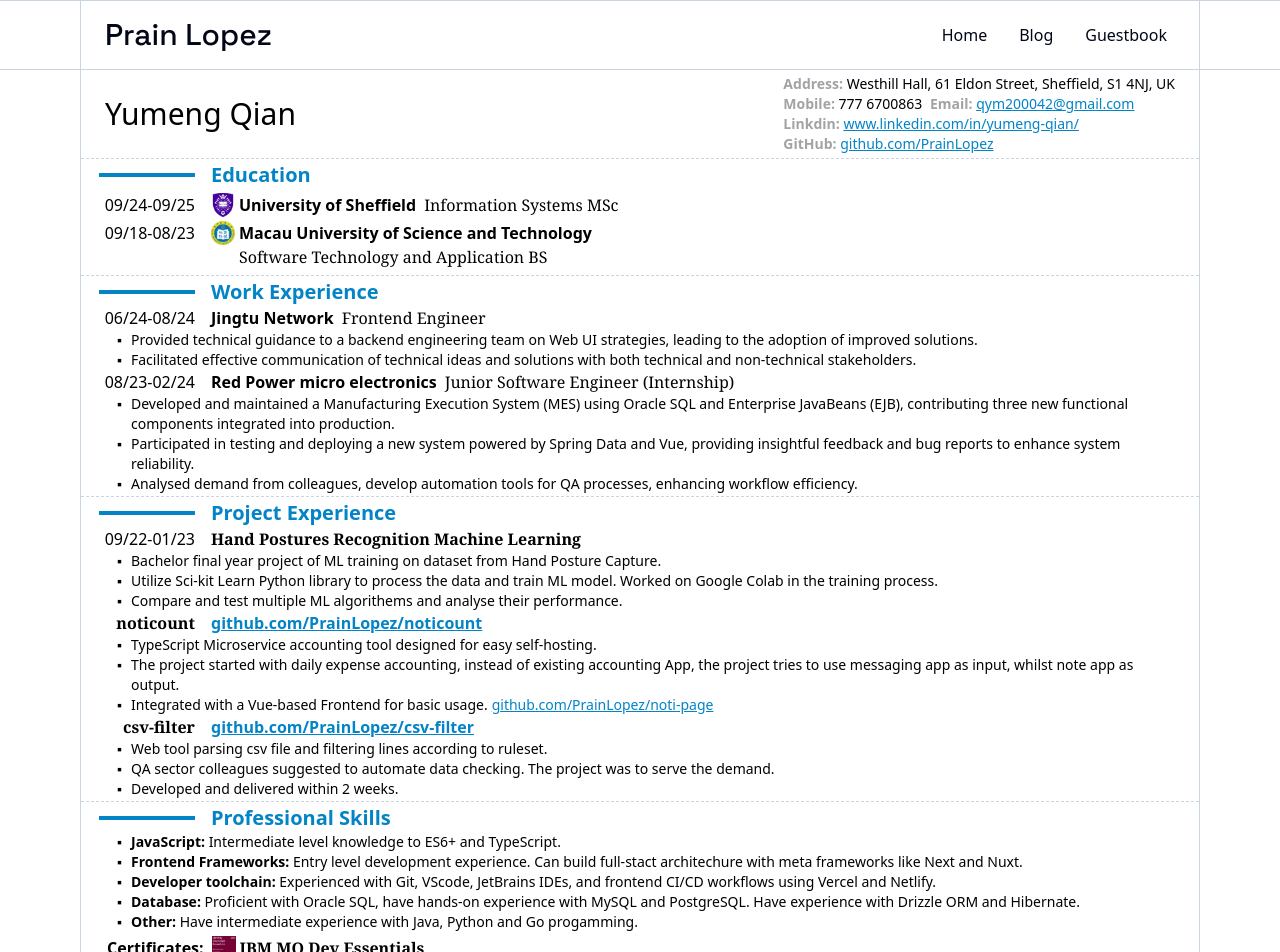
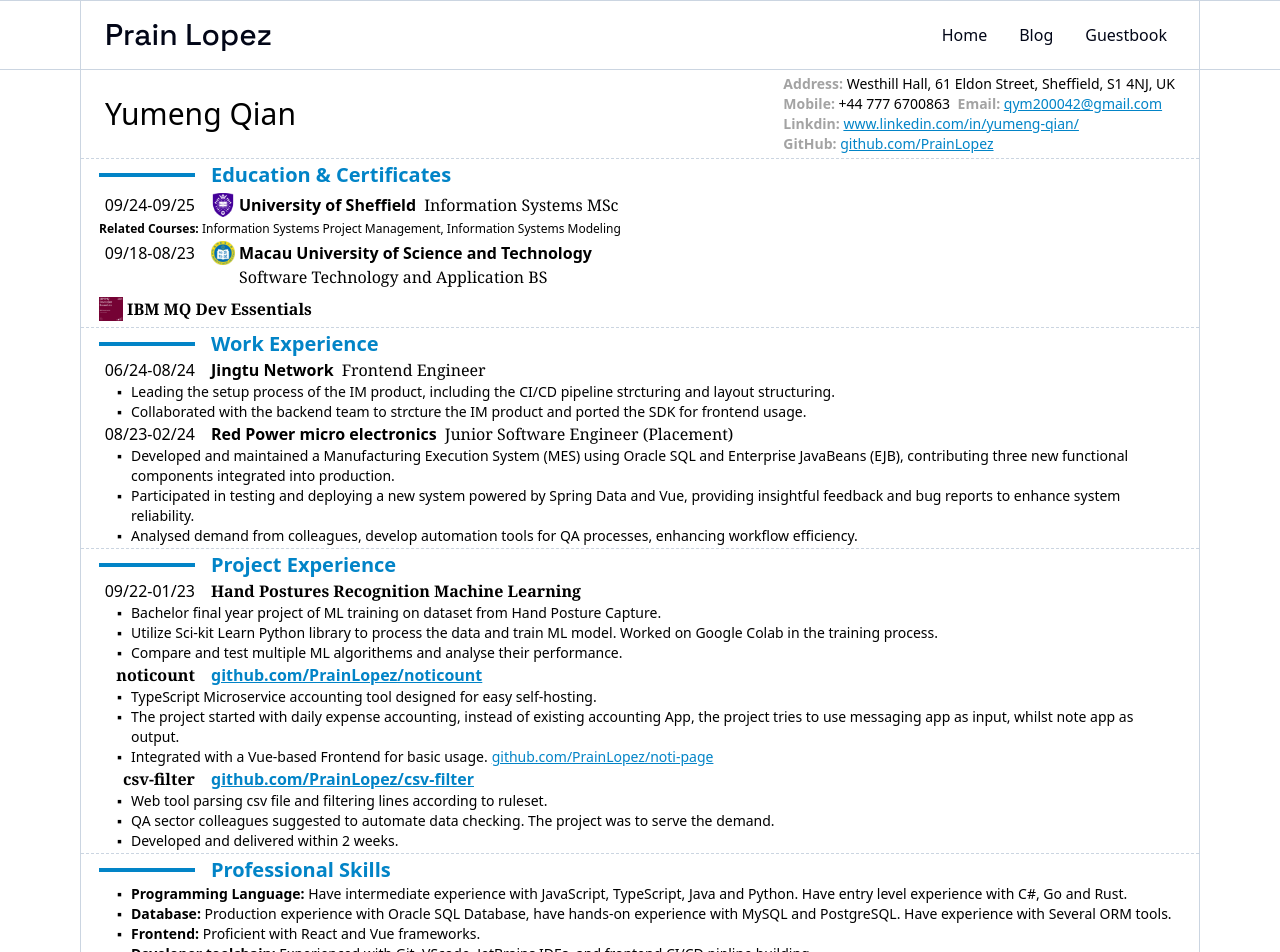
Before and after one commit to PrainLopez/prainfolio, a Next.js app: page /resume/en-gb in a window 1280 px wide. Shown: the top 952 px of the page. Built offline with nearby package versions, Linux system fonts and the light colour scheme.

Commit message:
resume tailorting

```diff
--- a/app/(public)/(resume)/resume/en-gb/page.tsx
+++ b/app/(public)/(resume)/resume/en-gb/page.tsx
@@ -17,7 +17,7 @@ function EnResume() {
             <span className="ml-1 font-semibold text-neutral-400">
               Mobile:{" "}
             </span>
-            777 6700863{" "}
+            +44 777 6700863{" "}
             <span className="ml-1 font-semibold text-neutral-400">Email: </span>
             <a className="cont-anchor" href="mailto:qym200042@gmail.com">
               qym200042@gmail.com
@@ -45,7 +45,9 @@ function EnResume() {
         </ul>
       </div>
       <div className="sections-yframe border-dashed p-0.5">
-        <h1 className={`cont-heading ${styles.heading} py-0`}>Education</h1>
+        <h1 className={`cont-heading ${styles.heading} py-0`}>
+          Education & Certificates
+        </h1>
 
         <p className="cont-content my-1 flex flex-row">
           <span className="mr-4 flex w-[6rem] justify-end">09/24-09/25</span>
@@ -59,6 +61,15 @@ function EnResume() {
           <span className="font-semibold">University of Sheffield</span>
           <span className="my-0 ml-2 font-serif">Information Systems MSc</span>
         </p>
+        <ul className="cont-content">
+          <li className="text-xs font-semibold">
+            {"Related Courses: "}
+            <span className="font-normal">
+              Information Systems Project Management, Information Systems
+              Modeling
+            </span>
+          </li>
+        </ul>
         <p className="cont-content my-1 flex flex-row align-baseline">
           <span className="mr-4 flex w-[6rem] justify-end">09/18-08/23</span>
           <Image
@@ -77,7 +88,20 @@ function EnResume() {
             </span>
           </div>
         </p>
+        <div className="cont-content flex flex-row py-1 align-baseline">
+          <Image
+            src="/img/IBMMQDevEss_L2.png"
+            height={64}
+            width={64}
+            alt="IBM MQ Dev Essentials"
+            className="mr-1 h-6 w-6"
+          />
+          <span className="font-serif font-semibold">
+            IBM MQ Dev Essentials
+          </span>
+        </div>
       </div>
+
       <div className="sections-yframe border-dashed p-0.5">
         <h1 className={`cont-heading ${styles.heading} py-0`}>
           Work Experience
@@ -90,19 +114,19 @@ function EnResume() {
         </p>
         <ul className="cont-content text-sm">
           <li className="cont-ulist">
-            Provided technical guidance to a backend engineering team on Web UI
-            strategies, leading to the adoption of improved solutions.
+            Leading the setup process of the IM product, including the CI/CD
+            pipeline strcturing and layout structuring.
           </li>
           <li className="cont-ulist">
-            Facilitated effective communication of technical ideas and solutions
-            with both technical and non-technical stakeholders.
+            Collaborated with the backend team to strcture the IM product and
+            ported the SDK for frontend usage.
           </li>
         </ul>
         <p className="cont-content flex flex-row align-baseline">
           <span className="mr-4 flex w-[6rem] justify-end">08/23-02/24</span>
           <span className="font-semibold">Red Power micro electronics</span>
           <span className="ml-2 font-serif">
-            Junior Software Engineer (Internship)
+            Junior Software Engineer (Placement)
           </span>
         </p>
         <ul className="cont-content text-sm">
@@ -211,44 +235,26 @@ function EnResume() {
         </h1>
         <ul className="cont-content text-sm">
           <li className="cont-ulist">
-            <strong>JavaScript: </strong>Intermediate level knowledge to ES6+
-            and TypeScript.
+            <strong>Programming Language: </strong>Have intermediate experience
+            with JavaScript, TypeScript, Java and Python. Have entry level
+            experience with C#, Go and Rust.
           </li>
           <li className="cont-ulist">
-            <strong>Frontend Frameworks: </strong>Entry level development
-            experience. Can build full-stact architechure with meta frameworks
-            like Next and Nuxt.
+            <strong>Database: </strong>
+            Production experience with Oracle SQL Database, have hands-on
+            experience with MySQL and PostgreSQL. Have experience with Several
+            ORM tools.
           </li>
           <li className="cont-ulist">
-            <strong>Developer toolchain: </strong>Experienced with Git, VScode,
-            JetBrains IDEs, and frontend CI/CD workflows using Vercel and
-            Netlify.
+            <strong>Frontend: </strong>
+            Proficient with React and Vue frameworks.
           </li>
           <li className="cont-ulist">
-            <strong>Database: </strong>Proficient with Oracle SQL, have hands-on
-            experience with MySQL and PostgreSQL. Have experience with Drizzle
-            ORM and Hibernate.
-          </li>
-          <li className="cont-ulist">
-            <strong>Other: </strong>Have intermediate experience with Java,
-            Python and Go progamming.
+            <strong>Developer toolchain: </strong>
+            Experienced with Git, VScode, JetBrains IDEs, and frontend CI/CD
+            pipline building.
           </li>
         </ul>
-        <div className="cont-content flex flex-row py-1 align-baseline">
-          <span className="mx-2">
-            <strong>Certificates: </strong>
-          </span>
-          <Image
-            src="/img/IBMMQDevEss_L2.png"
-            height={64}
-            width={64}
-            alt="IBM MQ Dev Essentials"
-            className="mr-1 h-6 w-6"
-          />
-          <span className="font-serif font-semibold">
-            IBM MQ Dev Essentials
-          </span>
-        </div>
       </div>
     </section>
   );
```
